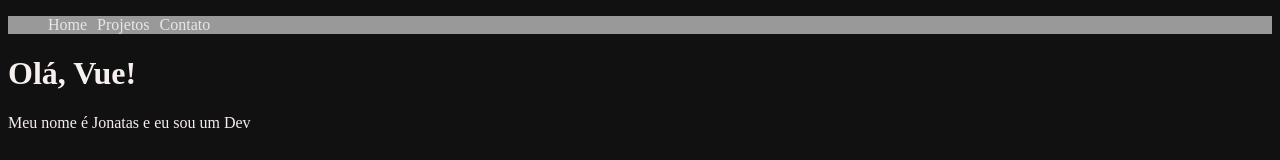
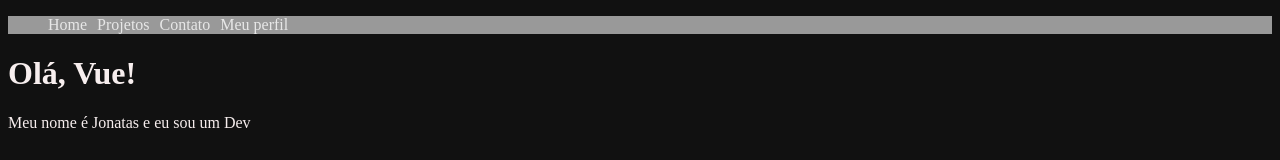
Before and after one commit to Jonatas00/VueLearning, a Vue app in the folder 2projetoVue/: page / in a window 1280 px wide. Shown: the top 160 px of the page. Built offline with nearby package versions, Linux system fonts and the light colour scheme.

Commit message:
Add props

```diff
--- a/2projetoVue/src/App.vue
+++ b/2projetoVue/src/App.vue
@@ -1,6 +1,6 @@
 <template>
     <div>
-        <Header />
+        <Header  :esta_logado="esta_logado" />
         <Componente />
         <p class="pTeste">O dado do componente é: {{ testando }}</p>
         <LifeCycle />
@@ -30,7 +30,8 @@
         },
         data() {
             return {
-                testando: "Olha o teste"
+                testando: "Olha o teste",
+                esta_logado: true
             }
         }
     }
--- a/2projetoVue/src/components/Header.vue
+++ b/2projetoVue/src/components/Header.vue
@@ -3,12 +3,16 @@
         <li><a href="#">Home</a></li>
         <li><a href="#">Projetos</a></li>
         <li><a href="#">Contato</a></li>
+        <li v-if="esta_logado"><a href="#">Meu perfil</a></li>
     </ul>
 </template>
 
 <script>
     export default {
-        name: 'Header'
+        name: 'Header',
+        props: [
+            "esta_logado",
+        ]
     }
 </script>
 
--- a/2projetoVue/src/components/Info.vue
+++ b/2projetoVue/src/components/Info.vue
@@ -27,10 +27,12 @@
 <script>
     export default {
         name: 'Info',
-        data () {
+        props: {
+            email: String,
+            esta_trabalhando: Boolean
+        },
+        data() {
             return {
-                esta_trabalhando: false,
-                email: 'djonatas31@gmail.com',
                 mostrar_email: false,
                 textoBotao: 'Mostrar Email',
                 github: "https://github.com/Jonatas00",
--- a/2projetoVue/src/components/Pessoa.vue
+++ b/2projetoVue/src/components/Pessoa.vue
@@ -1,7 +1,7 @@
 <template>
     <div>
         <h2>Essa é a descrição da pessoa: {{ nome }}</h2>
-        <info />
+        <info :email="email" :esta_trabalhando="esta_trabalhando"/>
         <Form />
     </div>
 </template>
@@ -18,7 +18,9 @@
         },
         data() {
             return {
-                nome: 'Jonatas'
+                nome: 'Jonatas',
+                email: 'djonatas31@gmail.com',
+                esta_trabalhando: false
             }
         }
     }
```
